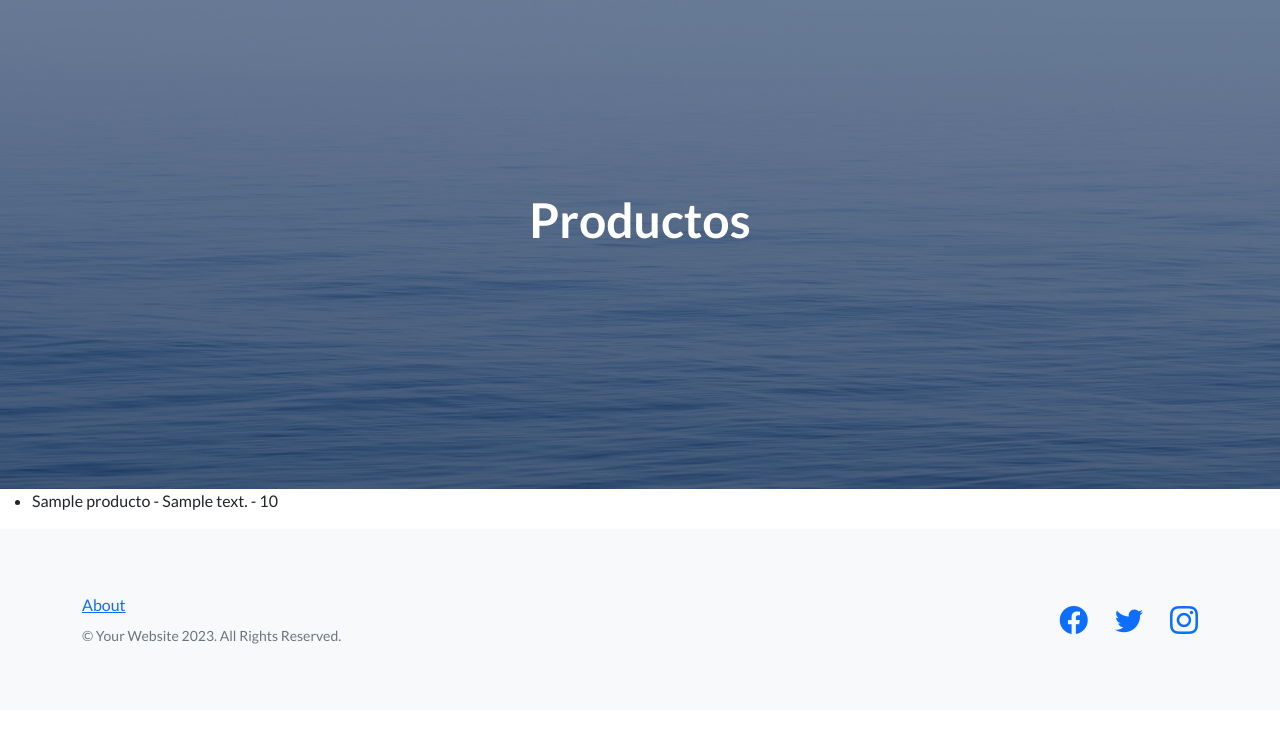
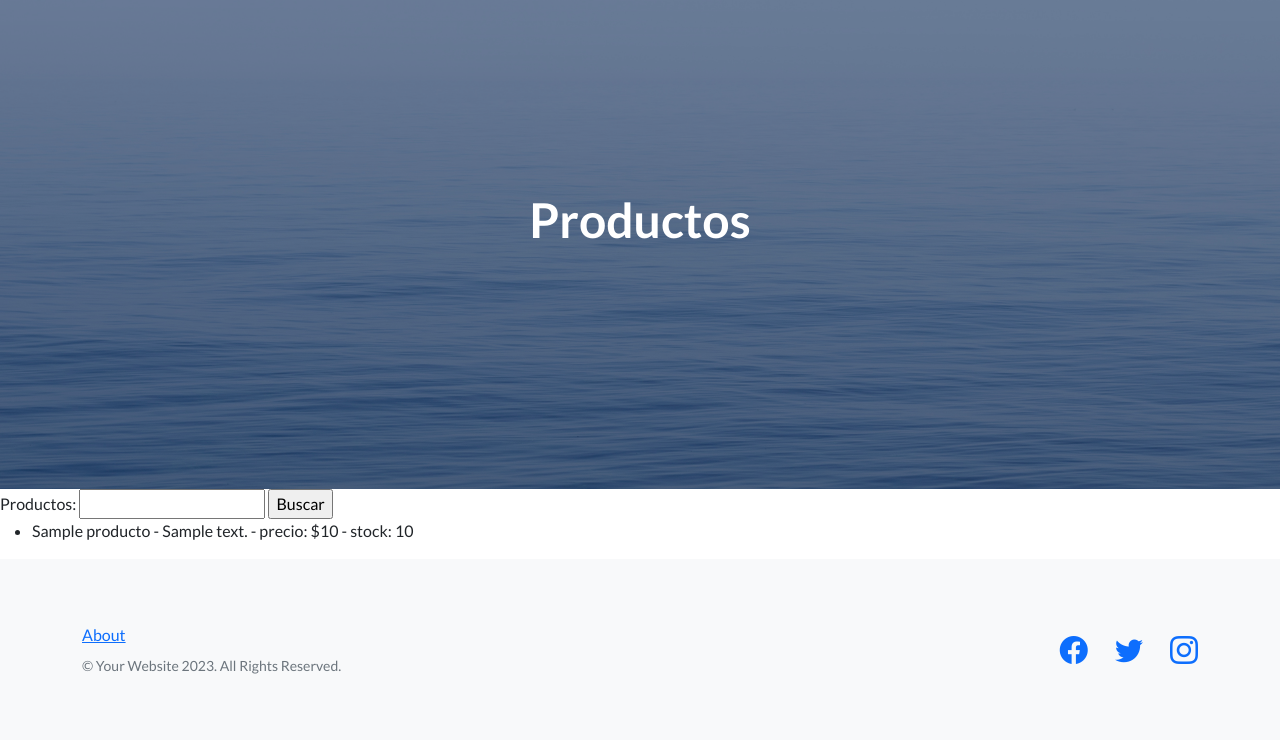
Before and after one commit to RodrigoL17/Entrega-Final-Lezama, a Django app: template inicio/templates/inicio/productos.html in a window 1280 px wide. Shown: the part 57-800 px from the top of the page. Run offline with Django 3.2, Linux system fonts and the light colour scheme; the template is opened without the code that fills it: most values are stand-ins (such as "Sample title", 1, 10 or a date in 2020); some libraries are stand-ins or nearby versions.

Commit message:
agregando busqueda

```diff
--- a/inicio/templates/inicio/productos.html
+++ b/inicio/templates/inicio/productos.html
@@ -2,9 +2,15 @@
  {% block head_title %}Productos{% endblock head_title%}
  {% block header_h1 %}Productos{% endblock header_h1 %}
  {%block main%} {% if productos %}
+ <form action="" method="get">
+    {% csrf_token %}
+    <label for="search">Productos: </label>
+    <input type="text" name="search" >
+    <input type="submit" value="Buscar">
+ </form>
 <ul>
   {% for producto in productos %}
-  <li>{{producto.title}} - {{producto.description}} - {{producto.price}}</li>
+  <li>{{producto.title}} - {{producto.description}} - precio: ${{producto.price}} - stock: {{producto.stock}}</li>
   {% endfor %}
 </ul>
 {% else %}
```
Also changed, not shown: inicio/views.py (+8 -2 lines).
